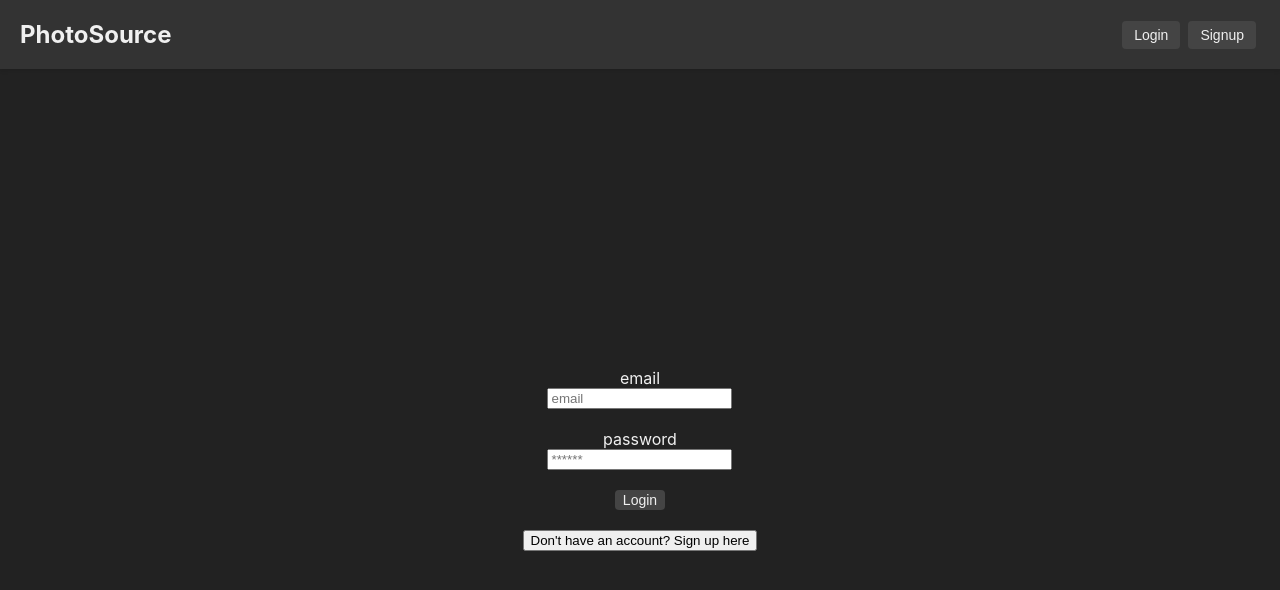
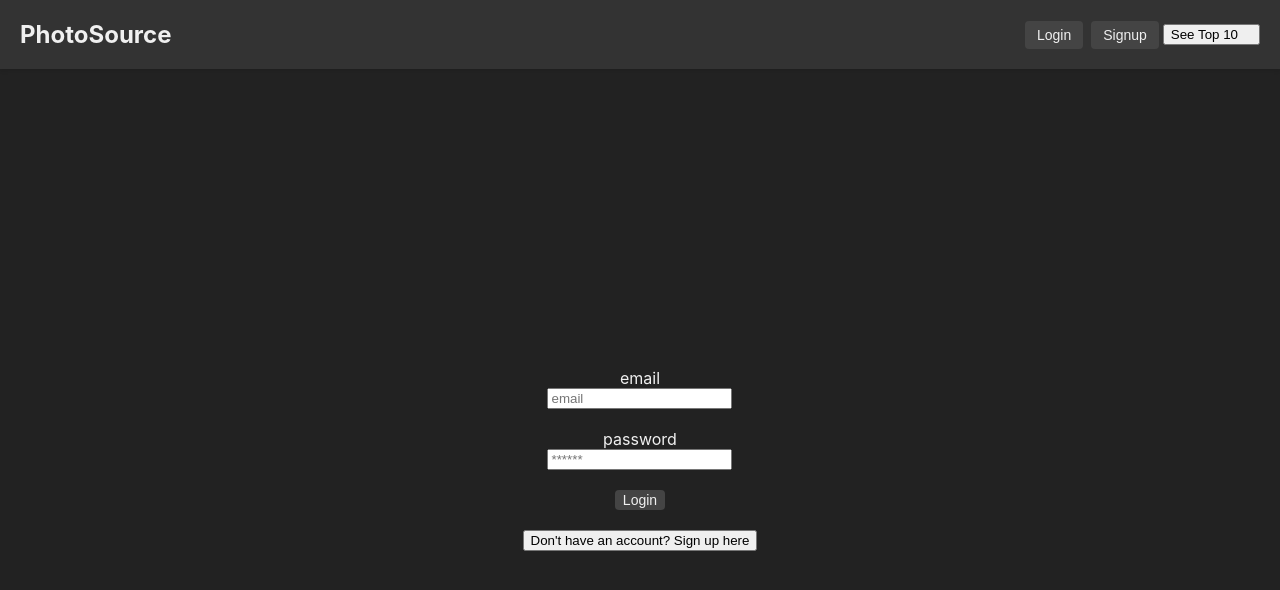
Before and after one commit to ezion2/CSE412-PhotoShare, a React (Create React App) app in the folder my-app/: page / in a window 1280 px wide. Shown: the top 590 px of the page. Built offline with nearby package versions, Linux system fonts and the light colour scheme.

Commit message:
tried testing stuff

```diff
--- a/my-app/src/App.js
+++ b/my-app/src/App.js
@@ -1,11 +1,15 @@
 import React, { useState } from 'react';
 import { BrowserRouter as Router, Route, Link, Routes } from 'react-router-dom';
+import { useNavigate } from 'react-router-dom';
 import './App.css';
 import { Login } from './Pages/Login';
 import { Signup } from './Pages/Signup';
+import {TopContributors} from './Pages/TopContributors';
 
 function App() {
   const [currentForm, setCurrentForm] = useState('login');
+
+
 
   const toggleForm = (formName) => {
     setCurrentForm(formName);
@@ -22,6 +26,10 @@ function App() {
           <button className="header-button" onClick={() => toggleForm('signup')}>
             Signup
           </button>
+            <button className="header-buttons">
+                See Top 10
+            </button>
+
         </div>
       </header>
       <main className="App-Main">
--- /dev/null
+++ b/my-app/src/Pages/TopContributors.js
@@ -0,0 +1,8 @@
+import React from 'react';
+
+export function TopContributors(){
+<div>THIS THE TOP 10 CONTRIBUTORS</div>
+
+
+
+}
```
